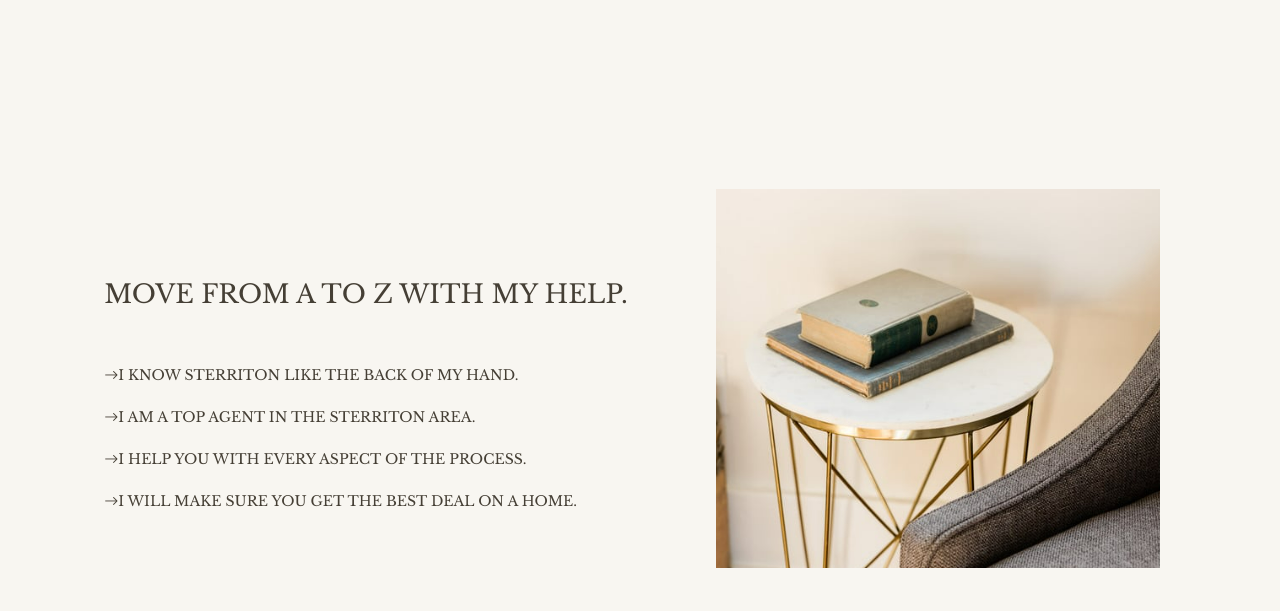
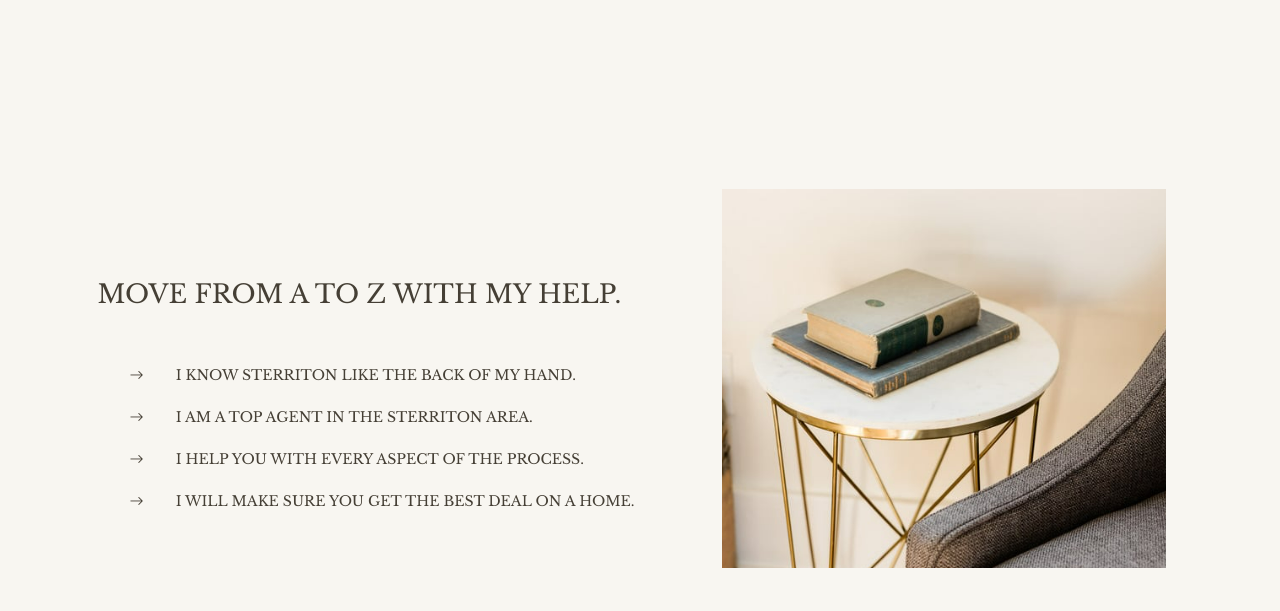
Before and after one commit to GhassanAbuKhaled/leslieBoatwright, a plain HTML site: page index.html in a window 1280 px wide. Shown: the part 4022-4633 px from the top of the page. Drawn offline with nearby package versions, Linux system fonts and the light colour scheme.

Commit message:
update css

```diff
--- a/index.html
+++ b/index.html
@@ -177,20 +177,20 @@
         <div class="VisitHouseDesc d-flex flex-direction-column align-self-center text-uppercase gap-2 fs-500">
           <h1 class="fs-900 margin-block-2">Move from A to Z with my help.</h1>
           <div class="d-flex ">
-            <i class="bi bi-arrow-right"></i>
+            <i class="bi bi-arrow-right padding-inline-2"></i>
             <p>I know Sterriton like the back of my hand.</p>
           </div>
           <div class="d-flex">
-            <i class="bi bi-arrow-right"></i>
+            <i class="bi bi-arrow-right padding-inline-2"></i>
             <p>I am a top agent in the Sterriton area.</p>
           </div>
 
           <div class="d-flex">
-            <i class="bi bi-arrow-right"></i>
+            <i class="bi bi-arrow-right padding-inline-2"></i>
             <p>I help you with every aspect of the process.</p>
           </div>
           <div class="d-flex ">
-            <i class="bi bi-arrow-right"></i>
+            <i class="bi bi-arrow-right padding-inline-2"></i>
             <p>I will make sure you get the best deal on a home.</p>
           </div>
         </div>
```
